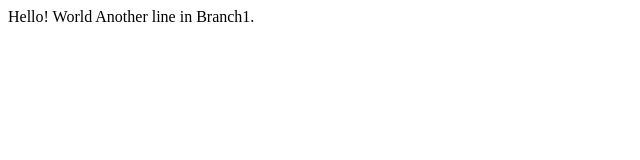
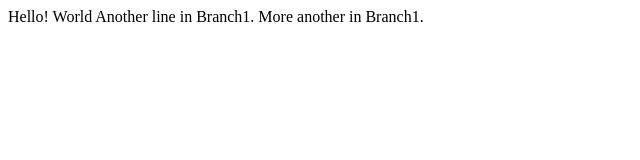
Before and after one commit to nguyentu2405/lecture1, a plain HTML site: page index.html in a window 1280 px wide. Shown: the whole page, without its empty margins (0-640 px from the left). Drawn offline with Linux system fonts and the light colour scheme.

Commit message:
New branch line

```diff
--- a/index.html
+++ b/index.html
@@ -6,5 +6,6 @@
     <body>
         Hello! World
         Another line in Branch1.
+        More another in Branch1.
     </body>
 </html>
```
